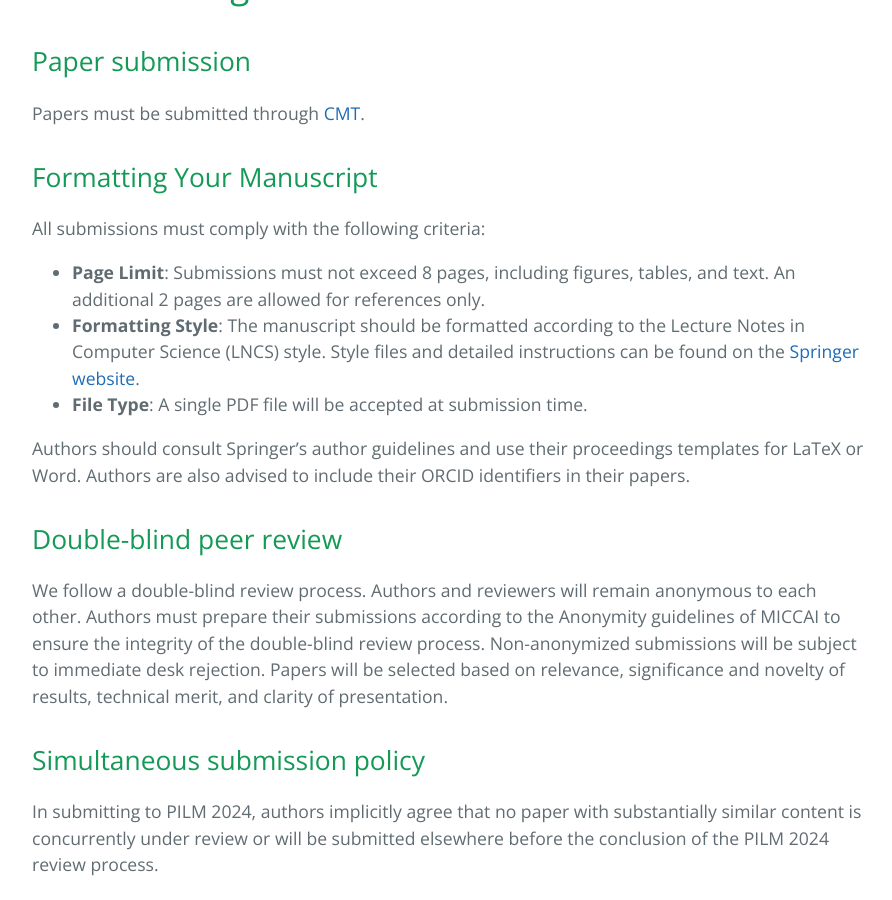
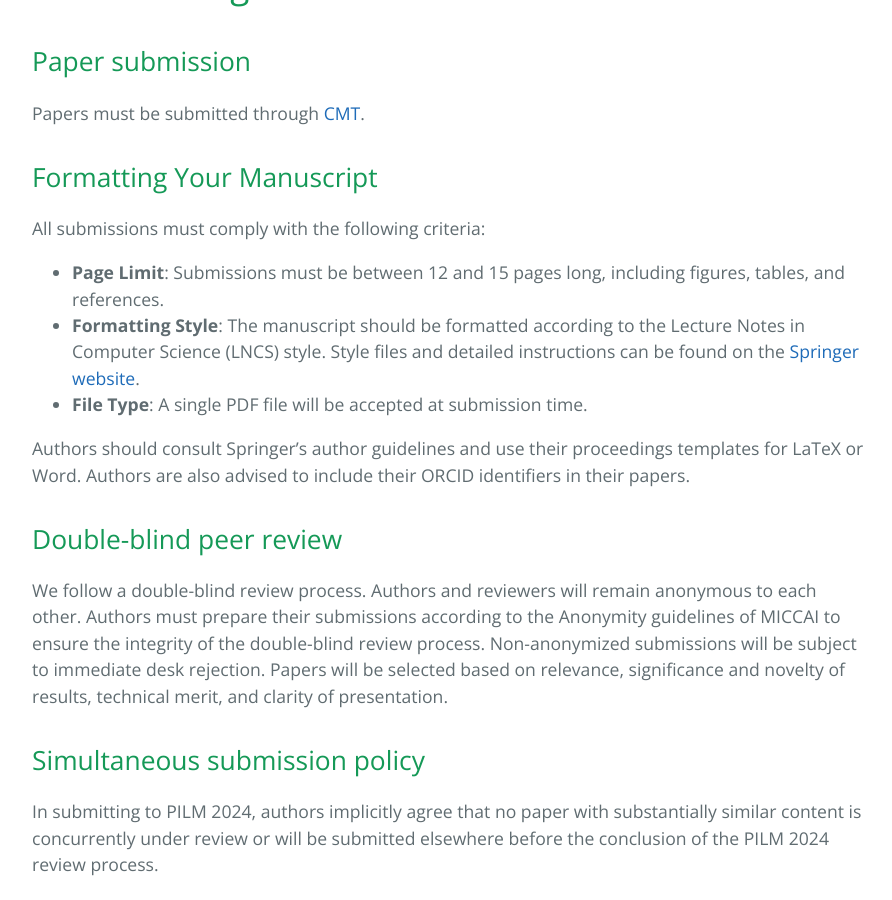
Before and after one commit to miccai-pilm/miccai-pilm.github.io, a Jekyll site: the page built from submission.md, in a window 1280 px wide and 900 px high, scrolled down 571 px. Shown: the whole window, without its empty margins (192-1084 px from the left). Built offline with Jekyll 4.4.1, drawn with Linux system fonts in a browser that asks for light colours.

Commit message:
Update submission.md

```diff
--- a/submission.md
+++ b/submission.md
@@ -12,7 +12,7 @@ Papers must be submitted through [CMT]({{ site.workshop.submission_link }}).
 
 All submissions must comply with the following criteria:
 
-- **Page Limit**: Submissions must not exceed 8 pages, including figures, tables, and text. An additional 2 pages are allowed for references only.
+- **Page Limit**: Submissions must be between 12 and 15 pages long, including figures, tables, and references.
 - **Formatting Style**: The manuscript should be formatted according to the Lecture Notes in Computer Science (LNCS) style. Style files and detailed instructions can be found on the [Springer website](https://www.springer.com/gp/computer-science/lncs/conference-proceedings-guidelines).
 - **File Type**: A single PDF file will be accepted at submission time.
 
```
